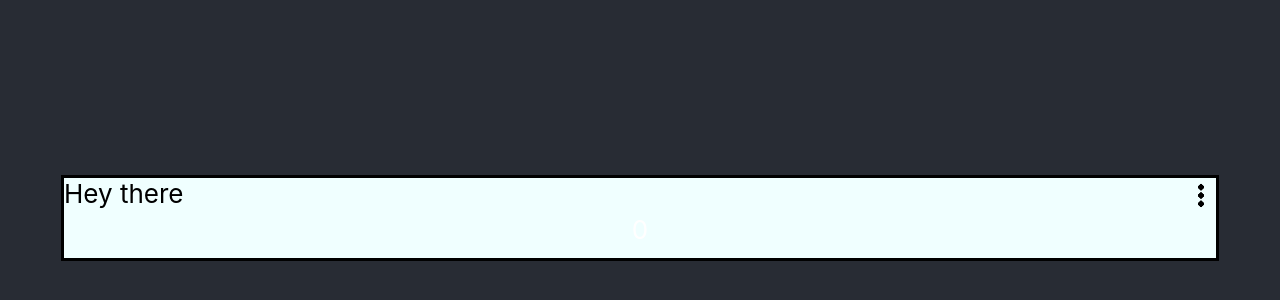
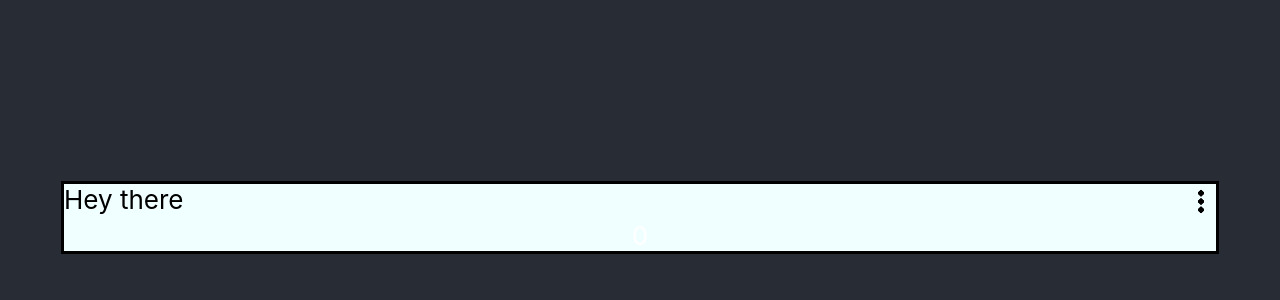
Before and after one commit to tarshenNaidooBBD/task-management, a React (Create React App) app: page / in a window 1280 px wide. Shown: the part 180-480 px from the top of the page. Built offline with nearby package versions, Linux system fonts and the light colour scheme.

Commit message:
Fixed task-container height
task-container area now extends to fill children tasks

```diff
--- a/src/Components/Task/Task.css
+++ b/src/Components/Task/Task.css
@@ -1,6 +1,6 @@
 .task-container{
     width: 90%;
-    height: 10vh;
+    height: auto;
     background-color: azure;
     border-style: solid;
     border-color: black;
```
